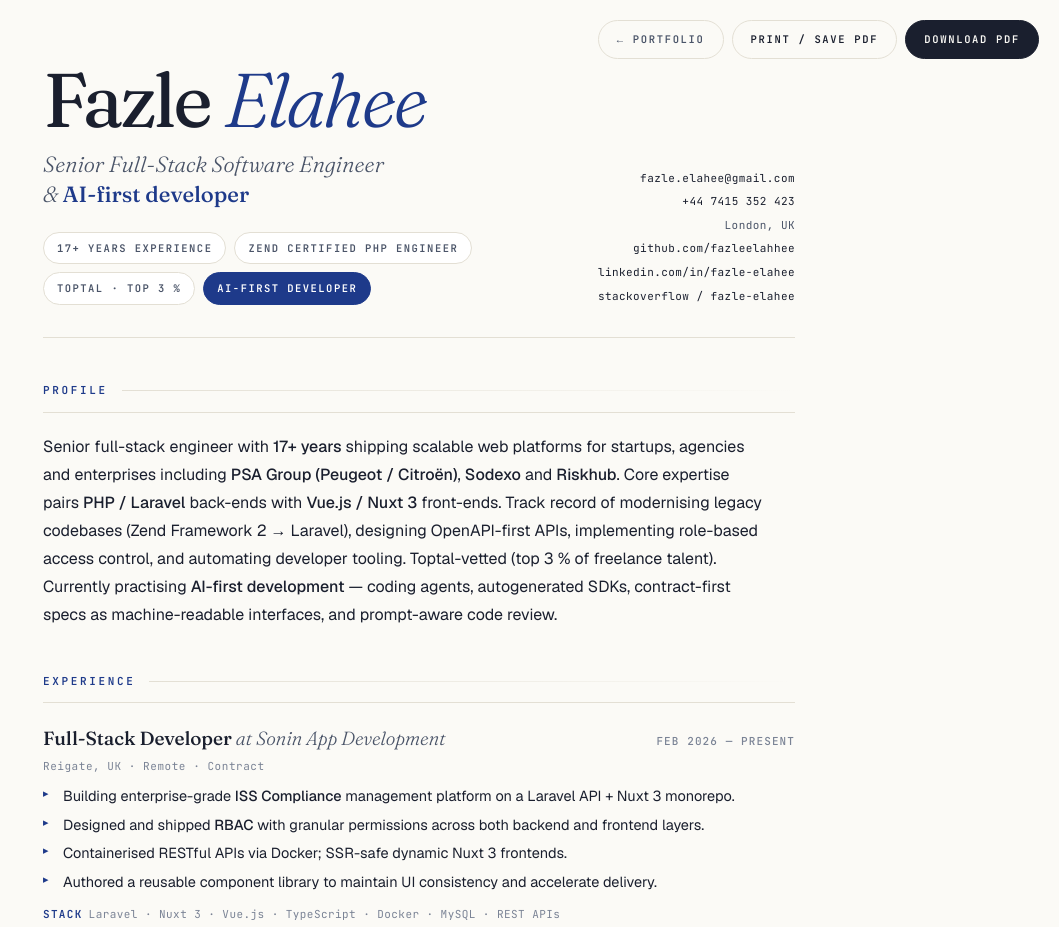
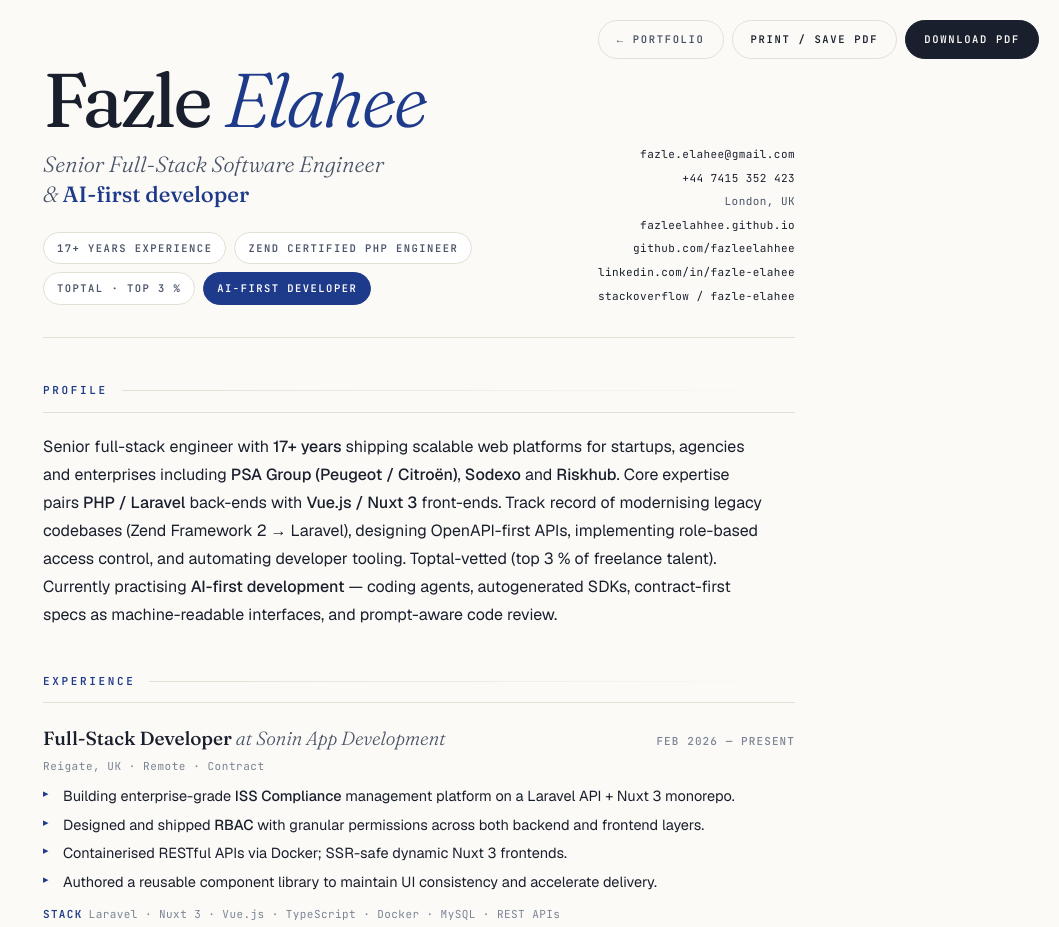
Before and after one commit to fazleelahhee/fazleelahhee.github.io, a plain HTML site: page cv.html in a window 1280 px wide. Shown: the top 927 px of the page, without its empty margins (221-1280 px from the left). Drawn offline with nearby package versions, Linux system fonts and the light colour scheme.

Commit message:
Add portfolio URL to CV contact block

```diff
--- a/cv.html
+++ b/cv.html
@@ -632,6 +632,7 @@ footer a { color: var(--ink-soft); }
     <span><a href="mailto:fazle.elahee@gmail.com" itemprop="email">fazle.elahee@gmail.com</a></span>
     <span><a href="tel:+447415352423" itemprop="telephone">+44 7415 352 423</a></span>
     <span><span itemprop="addressLocality">London</span>, <span itemprop="addressCountry">UK</span></span>
+    <span><a href="https://fazleelahhee.github.io" target="_blank" rel="noopener me">fazleelahhee.github.io</a></span>
     <span><a href="https://github.com/fazleelahhee" target="_blank" rel="noopener me" itemprop="sameAs">github.com/fazleelahhee</a></span>
     <span><a href="https://www.linkedin.com/in/fazle-elahee" target="_blank" rel="noopener me" itemprop="sameAs">linkedin.com/in/fazle-elahee</a></span>
     <span><a href="https://stackoverflow.com/users/story/fazle-elahee" target="_blank" rel="noopener me" itemprop="sameAs">stackoverflow / fazle-elahee</a></span>
```
